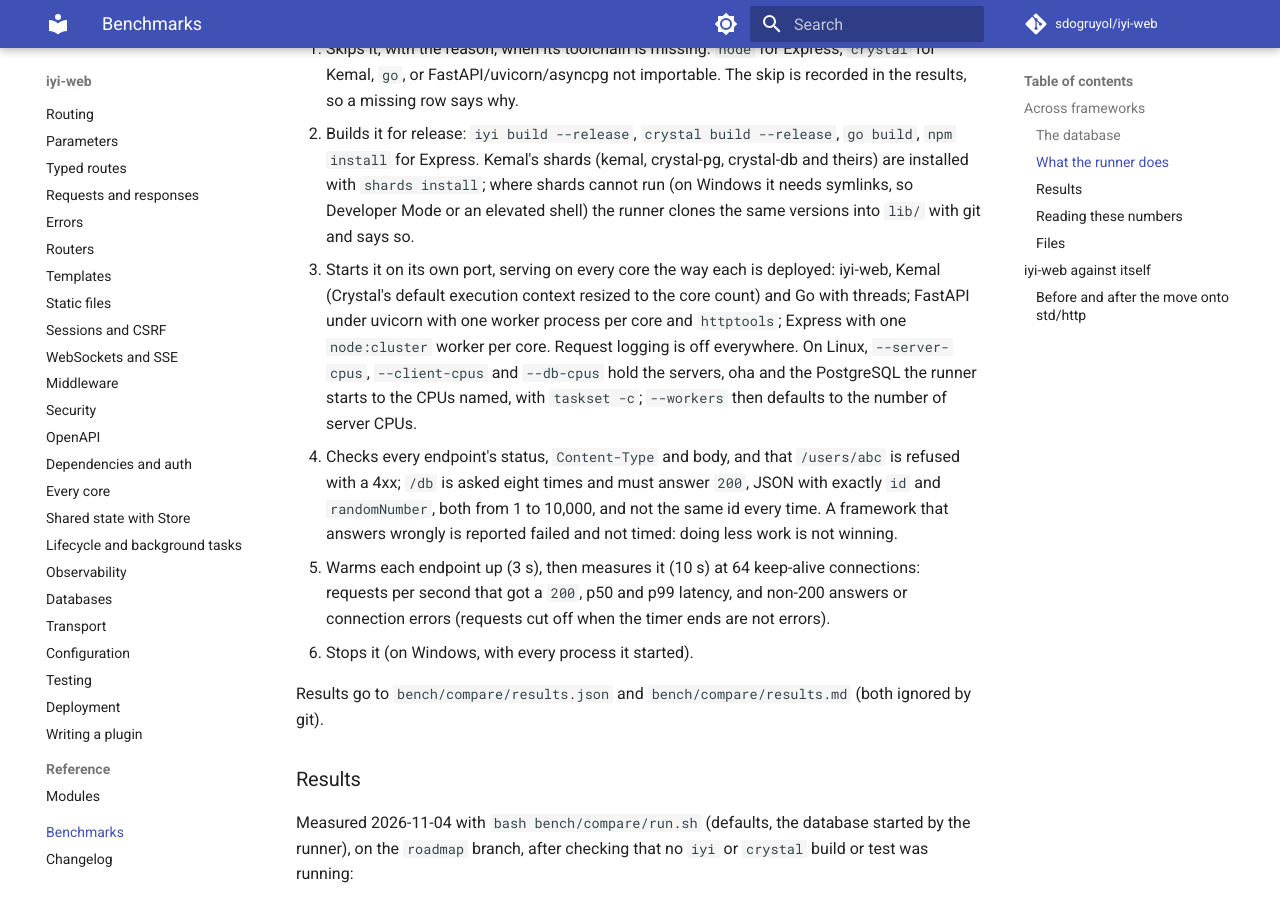
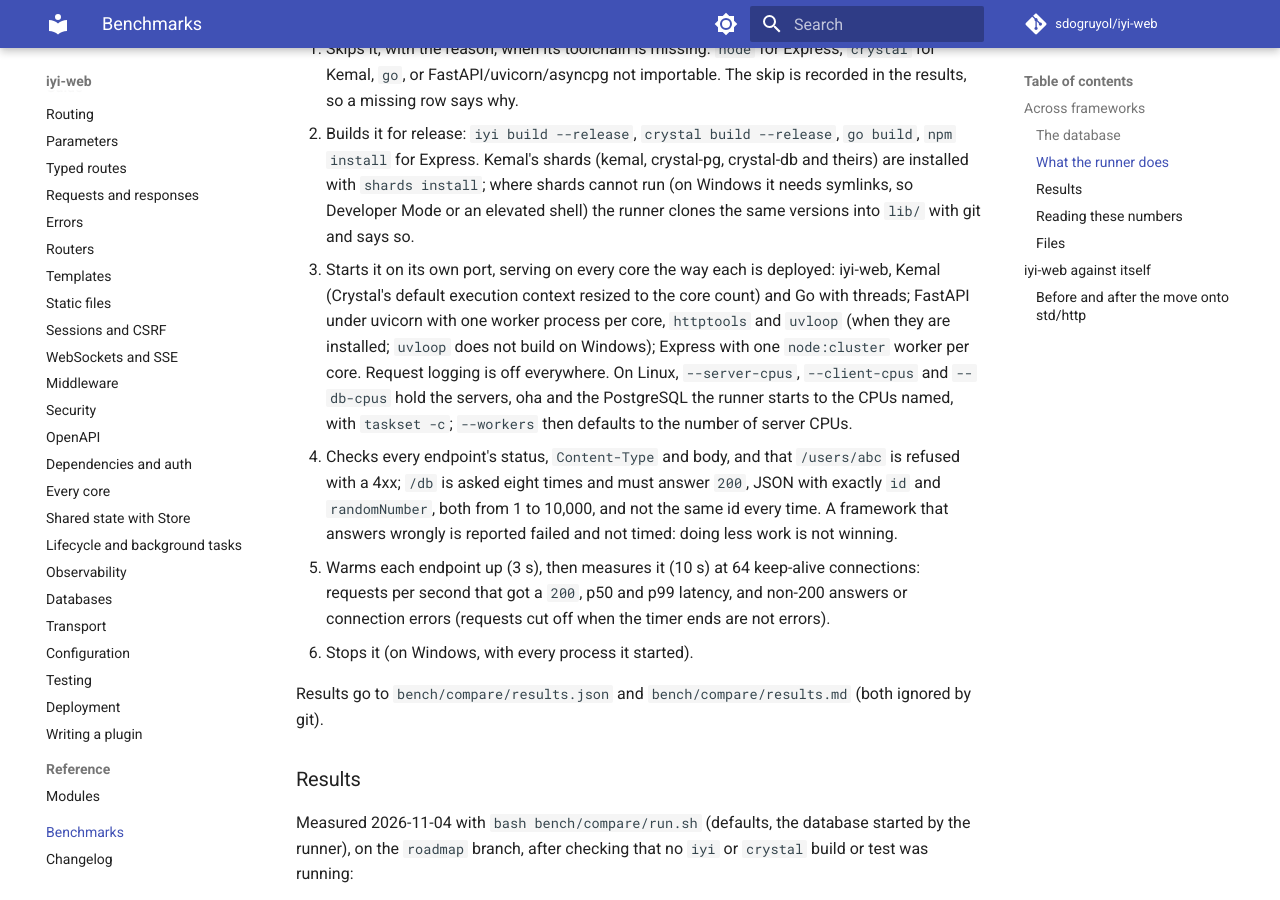
Before and after one commit to sdogruyol/iyi-web, an MkDocs documentation site: the page built from docs/benchmarks.md, in a window 1280 px wide and 900 px high, scrolled down 1376 px. Built offline with MkDocs 1.6.1 and Material for MkDocs 9.7.7, drawn with Linux system fonts in a browser that asks for light colours; comment, search, counter and statistics services are not loaded.

Commit message:
Run FastAPI on uvloop in the benchmark
On Linux, uvicorn with several workers on asyncio's own loop made every
keep-alive request after a connection's first wait about 40 ms, so
FastAPI measured about 1,500 req/s. uvloop, which uvicorn[standard]
installs, does not wait. It is used when importable; it does not build
on Windows.

```diff
--- a/docs/benchmarks.md
+++ b/docs/benchmarks.md
@@ -65,7 +65,8 @@ For each framework in turn:
 3. Starts it on its own port, serving on every core the way each is
    deployed: iyi-web, Kemal (Crystal's default execution context resized to
    the core count) and Go with threads; FastAPI under uvicorn with one
-   worker process per core and `httptools`; Express with one
+   worker process per core, `httptools` and `uvloop` (when they are
+   installed; `uvloop` does not build on Windows); Express with one
    `node:cluster` worker per core. Request logging is off everywhere. On
    Linux, `--server-cpus`, `--client-cpus` and `--db-cpus` hold the servers,
    oha and the PostgreSQL the runner starts to the CPUs named, with
```
Also changed, not shown: 2 other files.
